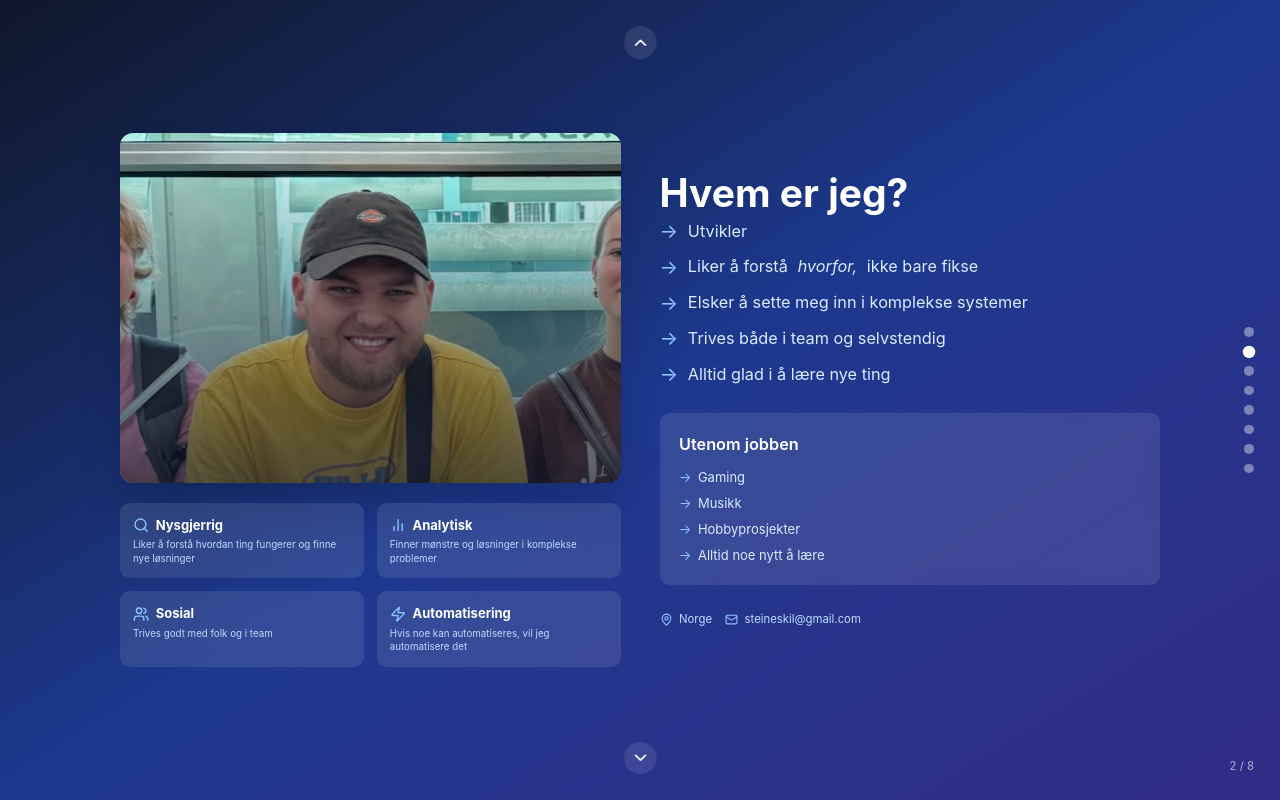
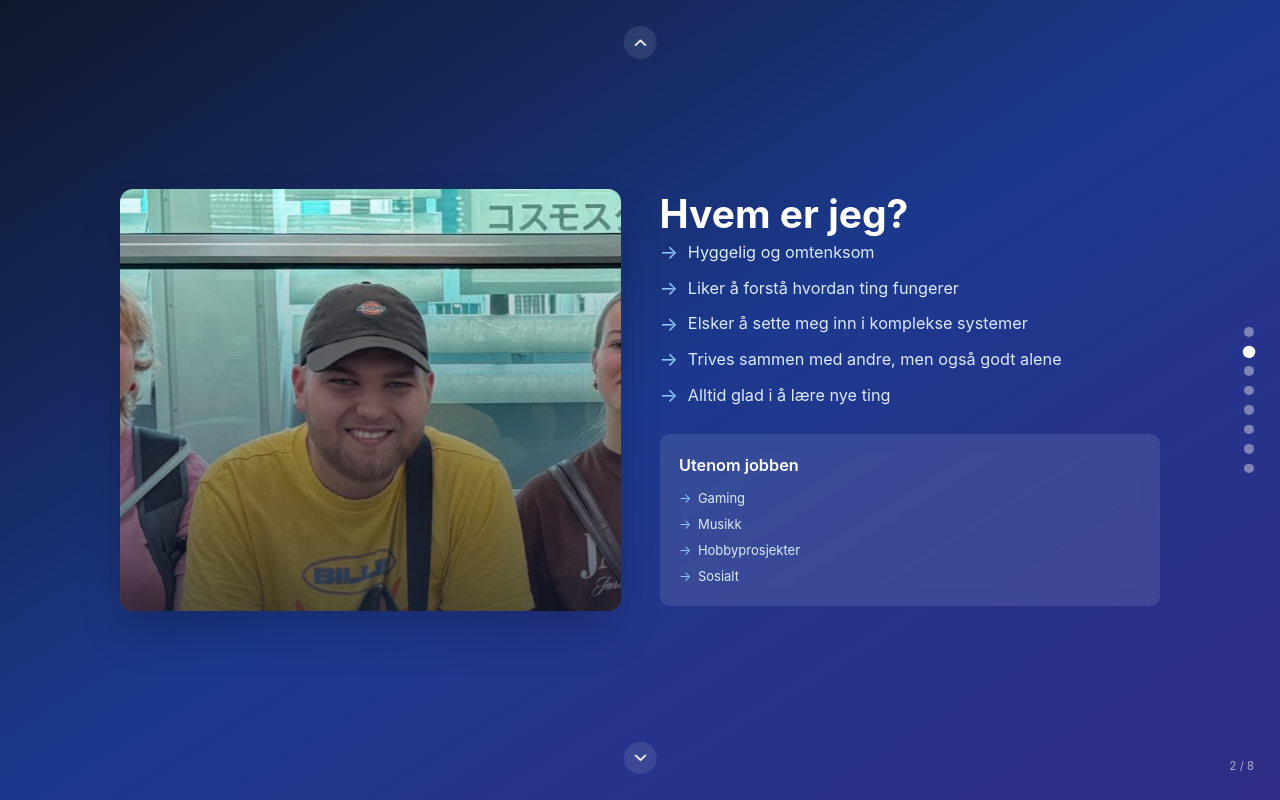
Before and after one commit to likseniets/perp, a React (Vite) app: page / in a window 1280 px wide. Both pictures are taken after a click on the button 1249 px from the left and 351 px from the top of the page. Built offline with nearby package versions, Linux system fonts and the light colour scheme.

Commit message:
changed info

```diff
--- a/src/app/components/AboutSection.tsx
+++ b/src/app/components/AboutSection.tsx
@@ -1,36 +1,4 @@
 import { motion } from "motion/react";
-import {
-  Search,
-  BarChart2,
-  Users,
-  Zap,
-  MapPin,
-  Linkedin,
-  Mail,
-} from "lucide-react";
-
-const traits = [
-  {
-    icon: Search,
-    label: "Nysgjerrig",
-    description: "Liker å forstå hvordan ting fungerer og finne nye løsninger",
-  },
-  {
-    icon: BarChart2,
-    label: "Analytisk",
-    description: "Finner mønstre og løsninger i komplekse problemer",
-  },
-  {
-    icon: Users,
-    label: "Sosial",
-    description: "Trives godt med folk og i team",
-  },
-  {
-    icon: Zap,
-    label: "Automatisering",
-    description: "Hvis noe kan automatiseres, vil jeg automatisere det",
-  },
-];
 
 export default function AboutSection() {
   return (
@@ -47,35 +15,9 @@ export default function AboutSection() {
             <img
               src="/suuubway.jpg"
               alt="Profilbilde"
-              className="w-full h-48 sm:h-[350px] object-cover"
+              className="w-full h-130 object-cover"
             />
             <div className="absolute inset-0 bg-gradient-to-t from-slate-900/70 to-transparent" />
-          </div>
-
-          {/* Personality Trait Cards */}
-          <div className="grid grid-cols-2 gap-4 mt-6">
-            {traits.map((trait, index) => {
-              const Icon = trait.icon;
-              return (
-                <motion.div
-                  key={trait.label}
-                  initial={{ opacity: 0, y: 20 }}
-                  animate={{ opacity: 1, y: 0 }}
-                  transition={{ duration: 0.5, delay: 0.3 + index * 0.1 }}
-                  className="bg-white/10 backdrop-blur-sm rounded-xl p-4"
-                >
-                  <div className="flex items-center gap-2 mb-1">
-                    <Icon className="w-5 h-5 text-blue-300 shrink-0" />
-                    <p className="text-base font-bold text-white">
-                      {trait.label}
-                    </p>
-                  </div>
-                  <p className="text-xs text-blue-200 leading-snug">
-                    {trait.description}
-                  </p>
-                </motion.div>
-              );
-            })}
           </div>
         </motion.div>
 
@@ -92,19 +34,20 @@ export default function AboutSection() {
             </h2>
             <ul className="space-y-3 text-base sm:text-xl text-blue-100">
               <li className="flex items-center gap-3">
-                <span className="text-blue-300 text-2xl">→</span>Utvikler
+                <span className="text-blue-300 text-2xl">→</span>Hyggelig og
+                omtenksom
               </li>
               <li className="flex items-center gap-3">
                 <span className="text-blue-300 text-2xl">→</span>Liker å forstå
-                <em>hvorfor,</em> ikke bare fikse
+                hvordan ting fungerer
               </li>
               <li className="flex items-center gap-3">
                 <span className="text-blue-300 text-2xl">→</span>Elsker å sette
                 meg inn i komplekse systemer
               </li>
               <li className="flex items-center gap-3">
-                <span className="text-blue-300 text-2xl">→</span>Trives både i
-                team og selvstendig
+                <span className="text-blue-300 text-2xl">→</span>Trives sammen
+                med andre, men også godt alene
               </li>
               <li className="flex items-center gap-3">
                 <span className="text-blue-300 text-2xl">→</span>Alltid glad i å
@@ -128,22 +71,9 @@ export default function AboutSection() {
                 <span className="text-blue-300">→</span>Hobbyprosjekter
               </li>
               <li className="flex items-center gap-2">
-                <span className="text-blue-300">→</span>Alltid noe nytt å lære
+                <span className="text-blue-300">→</span>Sosialt
               </li>
             </ul>
-          </div>
-
-          {/* Contact */}
-          <div className="flex flex-wrap gap-4 text-sm text-blue-200">
-            <div className="flex items-center gap-2">
-              <MapPin className="w-4 h-4 text-blue-300" />
-              <span>Norge</span>
-            </div>
-            <div className="flex items-center gap-2">
-              <Mail className="w-4 h-4 text-blue-300" />
-              <span>steineskil@gmail.com</span>
-            </div>
-            <div className="flex items-center gap-2"></div>
           </div>
         </motion.div>
       </div>
--- a/src/app/components/BachelorSection.tsx
+++ b/src/app/components/BachelorSection.tsx
@@ -29,7 +29,7 @@ export default function BachelorSection() {
             </h2>
           </div>
           <p className="text-purple-300 text-base sm:text-xl">
-            Bachelor — Dataingeniør · 2022–2026
+            Bachelor - Dataingeniør · 2022-2026
           </p>
         </motion.div>
 
@@ -83,7 +83,7 @@ export default function BachelorSection() {
             <div className="flex items-start gap-3">
               <Users className="w-4 h-4 text-purple-400 mt-0.5 shrink-0" />
               <p className="text-purple-200 text-sm">
-                Gruppeprosjekt på 5 personer — fra idé til ferdig produkt med
+                Gruppeprosjekt på 5 personer - fra idé til ferdig produkt med
                 brukertester, design og implementasjon.
               </p>
             </div>
--- a/src/app/components/EducationSection.tsx
+++ b/src/app/components/EducationSection.tsx
@@ -6,7 +6,7 @@ const education = [
     icon: Wrench,
     degree: "Fagbrev — IT-servicefag",
     institution: "Videregående skole",
-    period: "2018 – 2022",
+    period: "2018 - 2022",
     color: "from-blue-500 to-cyan-500",
     learned: [
       "Nettverk og infrastruktur",
@@ -19,7 +19,7 @@ const education = [
     icon: GraduationCap,
     degree: "Bachelor — Dataingeniør",
     institution: "OsloMet",
-    period: "2022 – 2026",
+    period: "2022 - 2026",
     color: "from-indigo-500 to-purple-500",
     learned: [
       "Programmering, databaser og systemarkitektur",
--- a/src/app/components/HobbiesSection.tsx
+++ /dev/null
@@ -1,128 +0,0 @@
-import { motion } from "motion/react";
-import {
-  Book,
-  Camera,
-  Music,
-  Plane,
-  Dumbbell,
-  Palette,
-  Coffee,
-  Bike,
-} from "lucide-react";
-
-const hobbies = [
-  {
-    icon: Book,
-    title: "Reading",
-    description: "Technology, business, and personal growth",
-    image:
-      "https://images.unsplash.com/photo-1758686254227-b727e3ade717?w=400&h=300&fit=crop",
-  },
-  {
-    icon: Camera,
-    title: "Photography",
-    description: "Capturing moments and creative compositions",
-    image:
-      "https://images.unsplash.com/photo-1758686254118-39ae3a990826?w=400&h=300&fit=crop",
-  },
-  {
-    icon: Music,
-    title: "Music",
-    description: "Playing instruments and exploring genres",
-    image:
-      "https://images.unsplash.com/photo-1758691031703-ebb80755aa8e?w=400&h=300&fit=crop",
-  },
-  {
-    icon: Plane,
-    title: "Travel",
-    description: "Exploring cultures around the world",
-    image:
-      "https://images.unsplash.com/photo-1758691031235-9db55497d898?w=400&h=300&fit=crop",
-  },
-  {
-    icon: Dumbbell,
-    title: "Fitness",
-    description: "Regular exercise and healthy living",
-    image:
-      "https://images.unsplash.com/photo-1758612897350-3a00876f2a35?w=400&h=300&fit=crop",
-  },
-  {
-    icon: Palette,
-    title: "Creative Arts",
-    description: "Painting, design, and visual creativity",
-    image:
-      "https://images.unsplash.com/photo-1758686254227-b727e3ade717?w=400&h=300&fit=crop",
-  },
-];
-
-export default function HobbiesSection() {
-  return (
-    <div className="h-full flex items-center justify-center bg-gradient-to-br from-purple-900 via-indigo-900 to-blue-900 px-4 sm:px-8 py-8 sm:py-16 overflow-y-auto">
-      <div className="max-w-7xl w-full">
-        <motion.div
-          initial={{ opacity: 0, y: -30 }}
-          animate={{ opacity: 1, y: 0 }}
-          transition={{ duration: 0.6 }}
-          className="text-center mb-6 sm:mb-12"
-        >
-          <h2 className="text-3xl sm:text-6xl font-bold text-white mb-4">
-            My Passions
-          </h2>
-          <p className="text-base sm:text-2xl text-blue-200">
-            Beyond work, these activities inspire and energize me
-          </p>
-        </motion.div>
-
-        <div className="grid grid-cols-1 md:grid-cols-2 lg:grid-cols-3 gap-6">
-          {hobbies.map((hobby, index) => {
-            const Icon = hobby.icon;
-            return (
-              <motion.div
-                key={hobby.title}
-                initial={{ opacity: 0, scale: 0.8 }}
-                animate={{ opacity: 1, scale: 1 }}
-                transition={{ duration: 0.5, delay: index * 0.1 }}
-                className="group relative rounded-2xl overflow-hidden shadow-2xl hover:shadow-3xl transition-all duration-300 hover:scale-105"
-              >
-                <div className="relative h-64">
-                  <img
-                    src={hobby.image}
-                    alt={hobby.title}
-                    className="w-full h-full object-cover"
-                  />
-                  <div className="absolute inset-0 bg-gradient-to-t from-black/80 via-black/40 to-transparent" />
-
-                  <div className="absolute bottom-0 left-0 right-0 p-6">
-                    <div className="flex items-center gap-3 mb-2">
-                      <div className="p-2 bg-white/20 backdrop-blur-sm rounded-lg">
-                        <Icon className="w-6 h-6 text-white" />
-                      </div>
-                      <h3 className="text-2xl font-bold text-white">
-                        {hobby.title}
-                      </h3>
-                    </div>
-                    <p className="text-blue-100">{hobby.description}</p>
-                  </div>
-                </div>
-              </motion.div>
-            );
-          })}
-        </div>
-
-        <motion.div
-          initial={{ opacity: 0, y: 30 }}
-          animate={{ opacity: 1, y: 0 }}
-          transition={{ duration: 0.6, delay: 0.8 }}
-          className="mt-8 sm:mt-12 bg-white/10 backdrop-blur-sm rounded-2xl p-4 sm:p-8 text-center"
-        >
-          <p className="text-base sm:text-xl text-white leading-relaxed max-w-4xl mx-auto">
-            These hobbies help me maintain balance, foster creativity, and bring
-            fresh perspectives to problem-solving. They teach me discipline,
-            patience, and the value of continuous improvement—qualities I bring
-            to every professional challenge.
-          </p>
-        </motion.div>
-      </div>
-    </div>
-  );
-}
--- a/src/app/components/VgsSection.tsx
+++ b/src/app/components/VgsSection.tsx
@@ -5,8 +5,7 @@ const subjects = [
   "Automasjon",
   "Scripting",
   "Nettverk og infrastruktur",
-  "Hardware, montering og feilsøking",
-  "Installasjon og konfigurasjon av OS (Windows og Linux)",
+  "Windows og Linux administrasjon",
   "Mikrokontrollere og elektronikk",
   "Praktisk IT-arbeid i bedrift (lærlingtid)",
 ];
@@ -90,10 +89,10 @@ export default function VgsSection() {
                 </div>
                 <div>
                   <h3 className="text-xl font-bold text-white">
-                    Fagbrev — Dataelektroniker
+                    Fagbrev - Dataelektroniker
                   </h3>
                   <p className="text-green-400 text-sm">
-                    Lærlingtid + fagprøve · 2021/2022
+                    Lærlingtid + fagprøve · 2020-2022
                   </p>
                 </div>
               </div>
--- a/src/app/components/WorkSection.tsx
+++ b/src/app/components/WorkSection.tsx
@@ -52,7 +52,7 @@ export default function WorkSection() {
             </h2>
           </div>
           <p className="text-blue-400 text-sm sm:text-base ml-1">
-            Lærlingtid · 2020–2022
+            Lærlingtid · 2020-2022
           </p>
         </motion.div>
 
--- a/src/app/components/WorkdaySection.tsx
+++ b/src/app/components/WorkdaySection.tsx
@@ -17,7 +17,7 @@ const preferences = [
     points: [
       "Variasjon - ikke det samme om og om igjen",
       "Alltid nye utfordringer og ting å lære",
-      "Klare mål, men frihet til å løse dem selv",
+      "Hyggelige kollegaer og godt miljø",
     ],
   },
   {
@@ -26,7 +26,7 @@ const preferences = [
     points: [
       "Trives godt i begge deler",
       "Foretrekker team der man kan diskutere og sparke idéer",
-      "Kan jobbe selvstendig uten å bli fulgt opp hele tiden",
+      "Trives med å jobbe selvstendig i perioder",
     ],
   },
   {
```
